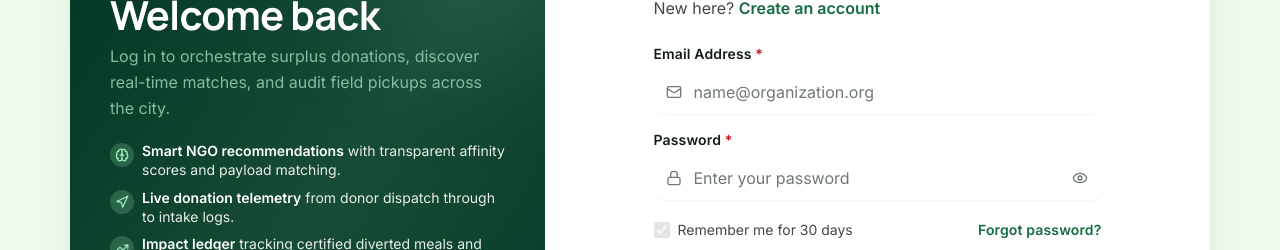
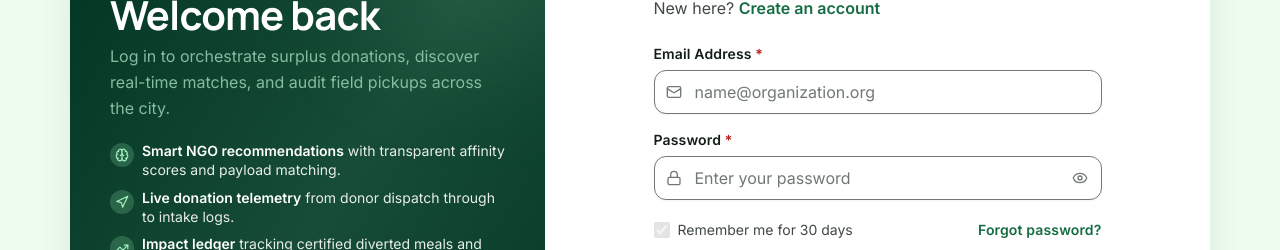
Before and after one commit to nikhith128/foodBridge, a React (Vite) app in the folder frontend/: page /login in a window 1280 px wide. Shown: the part 253-503 px from the top of the page. Built offline with nearby package versions, Linux system fonts and the light colour scheme; no server answers.

Commit message:
fix: make form input borders visible

```diff
--- a/frontend/src/components/ui/Input.jsx
+++ b/frontend/src/components/ui/Input.jsx
@@ -80,14 +80,14 @@ const Input = forwardRef(function Input(
           aria-invalid={hasError || undefined}
           aria-describedby={cn(hint && hintId, hasError && errorId) || undefined}
           className={cn(
-            'w-full h-11 rounded-xl bg-surface-container-lowest text-on-surface',
+            'w-full h-11 rounded-xl border bg-surface-container-lowest text-on-surface',
             'font-body-md text-body-md shadow-sm placeholder:text-outline',
             'focus:outline-none focus:ring-2 focus:bg-surface-bright transition-colors',
             LeadingIcon ? 'pl-10' : 'pl-4',
             isPassword ? 'pr-11' : 'pr-4',
             hasError
-              ? 'ring-2 ring-error/60 focus:ring-error'
-              : 'focus:ring-secondary/40',
+              ? 'border-error ring-2 ring-error/60 focus:ring-error'
+              : 'border-outline focus:border-secondary focus:ring-secondary/40',
             props.disabled && 'cursor-not-allowed opacity-60',
             className
           )}
--- a/frontend/src/components/ui/Select.jsx
+++ b/frontend/src/components/ui/Select.jsx
@@ -74,12 +74,12 @@ const Select = forwardRef(function Select(
           aria-invalid={hasError || undefined}
           aria-describedby={cn(hint && hintId, hasError && errorId) || undefined}
           className={cn(
-            'w-full h-11 rounded-xl bg-surface-container-lowest text-on-surface',
+            'w-full h-11 rounded-xl border bg-surface-container-lowest text-on-surface',
             'font-body-md text-body-md shadow-sm appearance-none cursor-pointer',
             'focus:outline-none focus:ring-2 focus:bg-surface-bright transition-colors',
             LeadingIcon ? 'pl-10' : 'pl-4',
             'pr-10',
-            hasError ? 'ring-2 ring-error/60 focus:ring-error' : 'focus:ring-secondary/40',
+            hasError ? 'border-error ring-2 ring-error/60 focus:ring-error' : 'border-outline focus:border-secondary focus:ring-secondary/40',
             props.disabled && 'cursor-not-allowed opacity-60',
             className
           )}
--- a/frontend/src/pages/donor/CreateDonation.jsx
+++ b/frontend/src/pages/donor/CreateDonation.jsx
@@ -598,9 +598,9 @@ export default function CreateDonation() {
                 onChange={(event) => setField('description', event.target.value)}
                 placeholder="e.g. Buffet surplus kept in sealed stainless-steel trays. Contains dairy and nuts."
                 className={cn(
-                  'w-full rounded-xl bg-surface-container-lowest p-4 font-body-md text-body-md text-on-surface shadow-sm',
-                  'placeholder:text-outline focus:outline-none focus:ring-2 focus:ring-secondary/40 focus:bg-surface-bright',
-                  errors.description ? 'ring-2 ring-error/60' : ''
+                  'w-full rounded-xl border bg-surface-container-lowest p-4 font-body-md text-body-md text-on-surface shadow-sm',
+                  'placeholder:text-outline focus:border-secondary focus:outline-none focus:ring-2 focus:ring-secondary/40 focus:bg-surface-bright',
+                  errors.description ? 'border-error ring-2 ring-error/60' : 'border-outline'
                 )}
               />
               <div className="flex items-center justify-between gap-2 font-label-sm text-label-sm text-outline">
```
